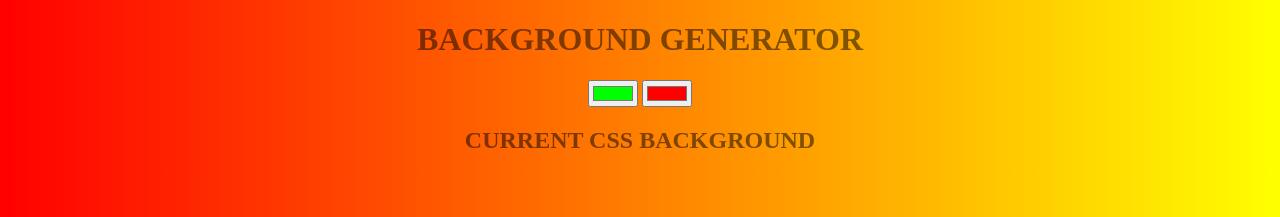
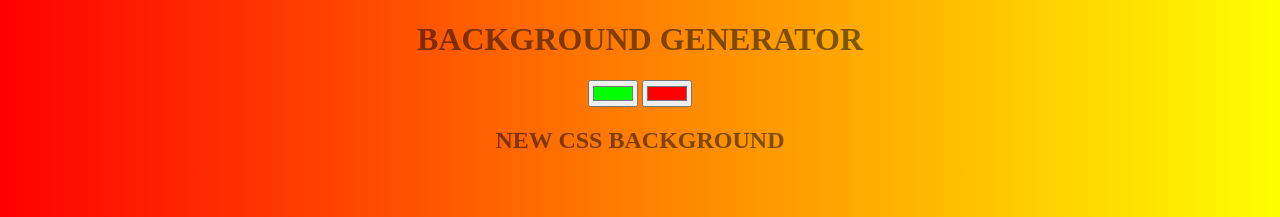
Before and after one commit to naposam/background-generator, a plain HTML site: page background.html in a window 1280 px wide. Shown: the top 217 px of the page. Drawn offline with Linux system fonts and the light colour scheme.

Commit message:
changing Text

```diff
--- a/background.html
+++ b/background.html
@@ -8,7 +8,7 @@
 <h1>Background Generator</h1>
 <input type="color" name="color1" class="color1" value="#00ff00">
 <input type="color" name="color2" class="color2" value="#ff0000">
-<h2>Current css Background</h2>
+<h2>New css Background</h2>
 <h3></h3>
 <script type="text/javascript" src="back.js"></script>
 </body>
```
